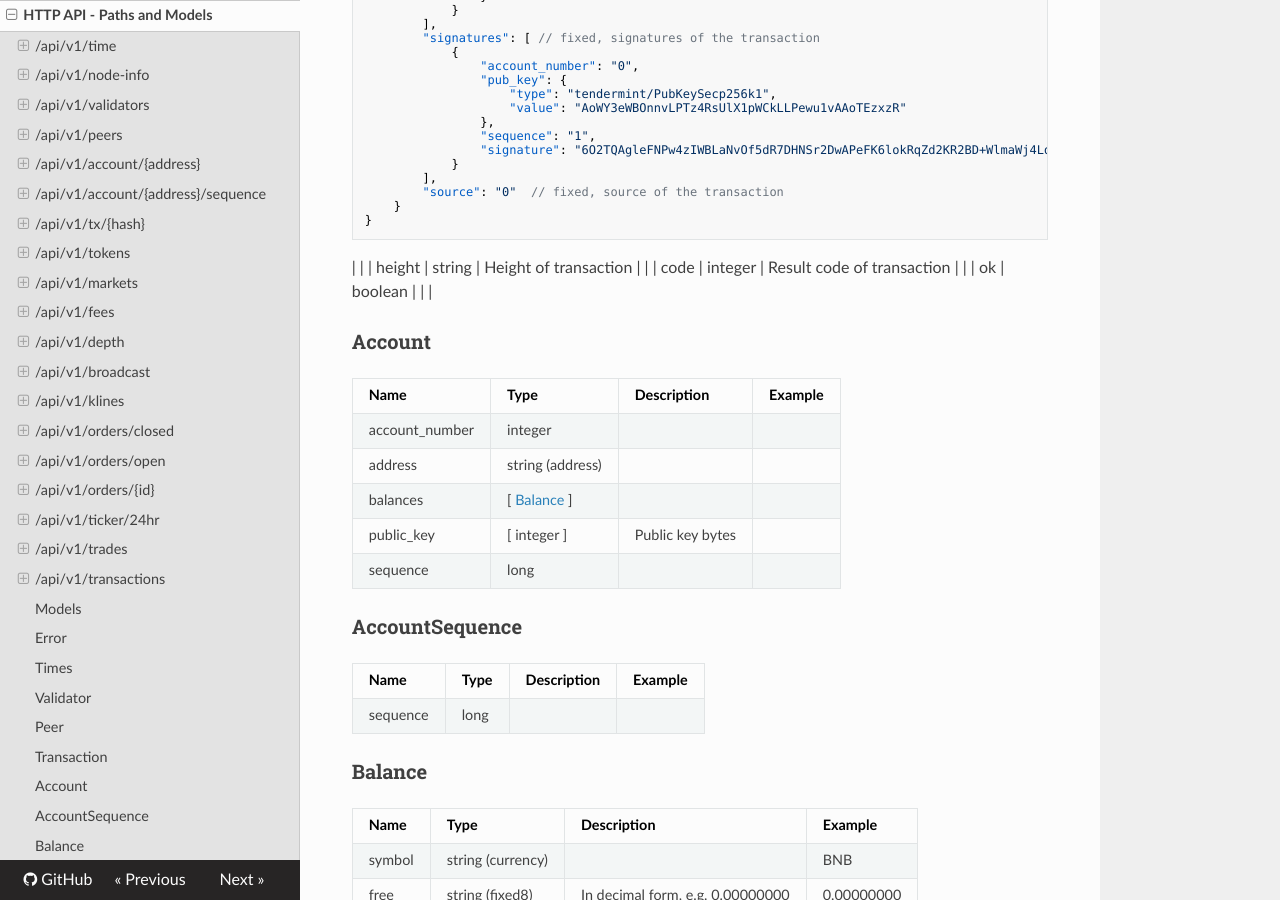
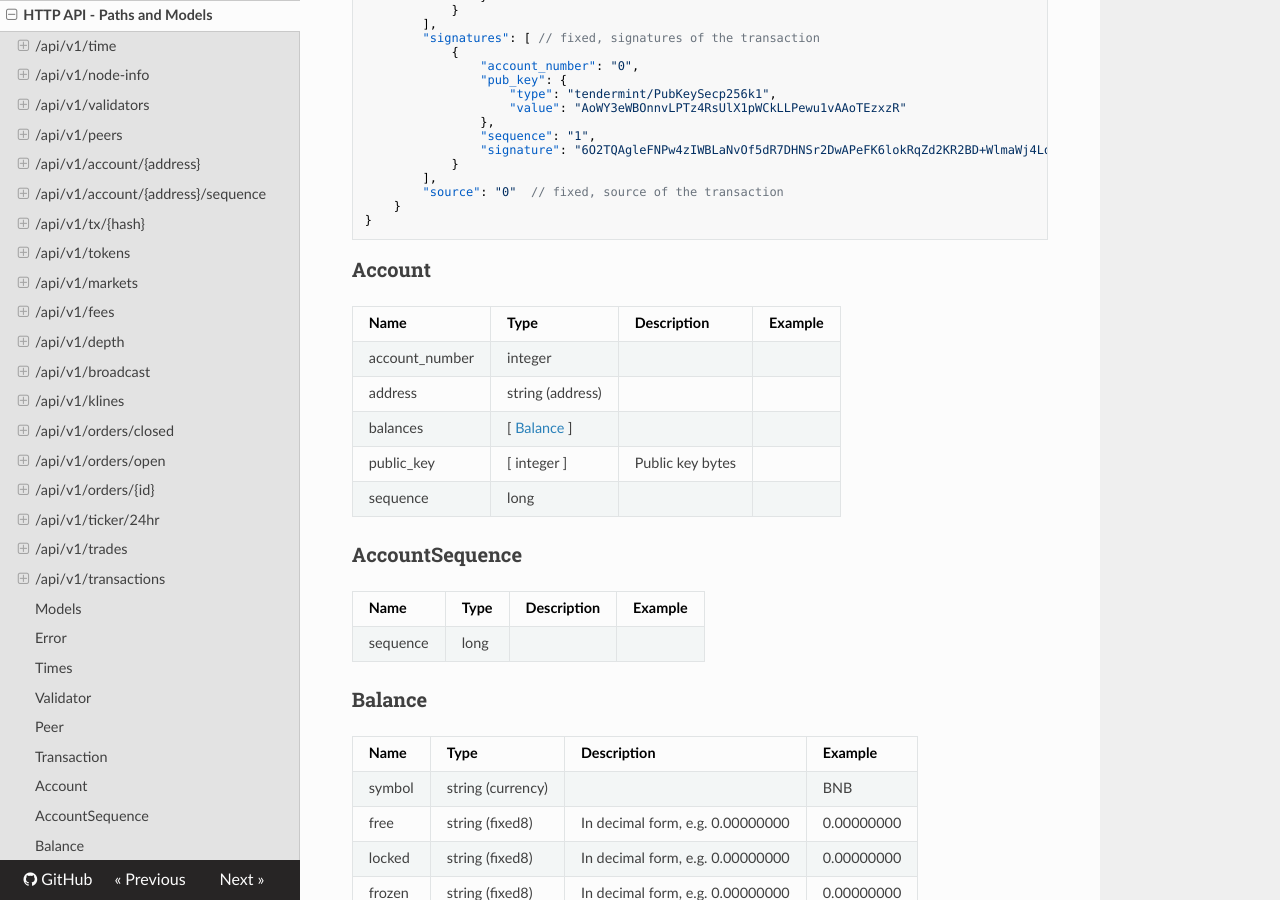
Before and after one commit to yash-sharma1/docs-site, an MkDocs documentation site: the page built from docs/api-reference/dex-api/paths.md, in a window 1280 px wide and 900 px high, scrolled down 17687 px. Built offline with MkDocs 1.6.1, drawn with Linux system fonts in a browser that asks for light colours; nearby versions of some CDN libraries.

Commit message:
Update paths.md

````diff
--- a/docs/api-reference/dex-api/paths.md
+++ b/docs/api-reference/dex-api/paths.md
@@ -713,10 +713,6 @@ varies with msg type.
     }
 }
 ```
- |  |
-| height | string | Height of transaction |  |
-| code | integer | Result code of transaction |  |
-| ok | boolean |  |  |
 
 ### Account
 
````
